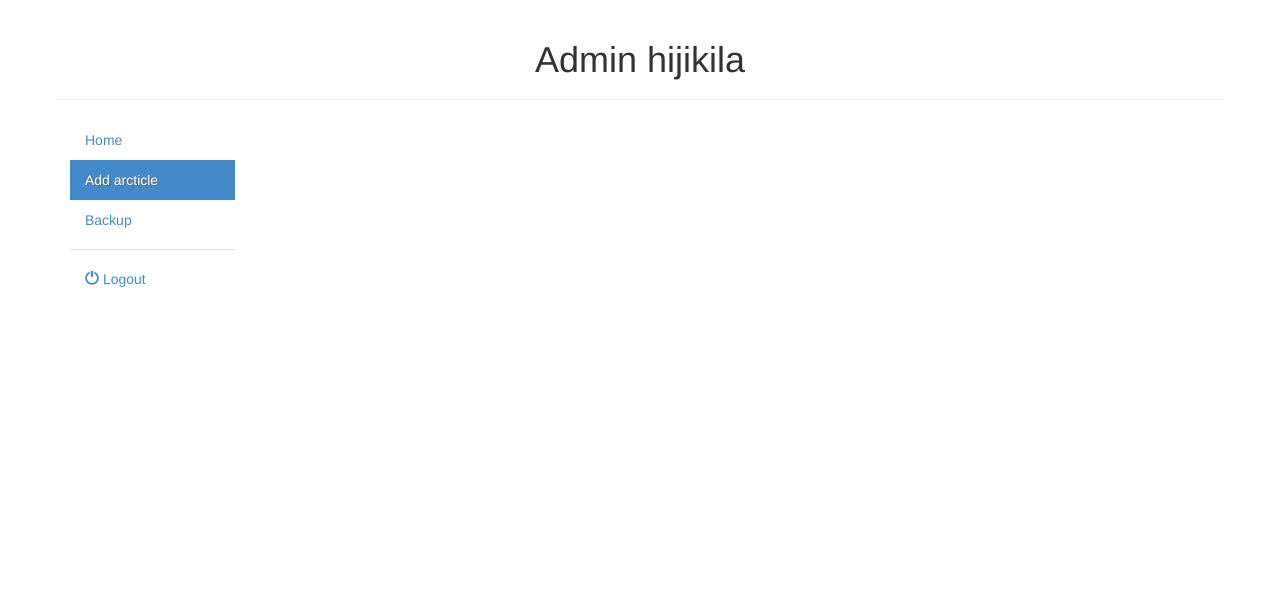
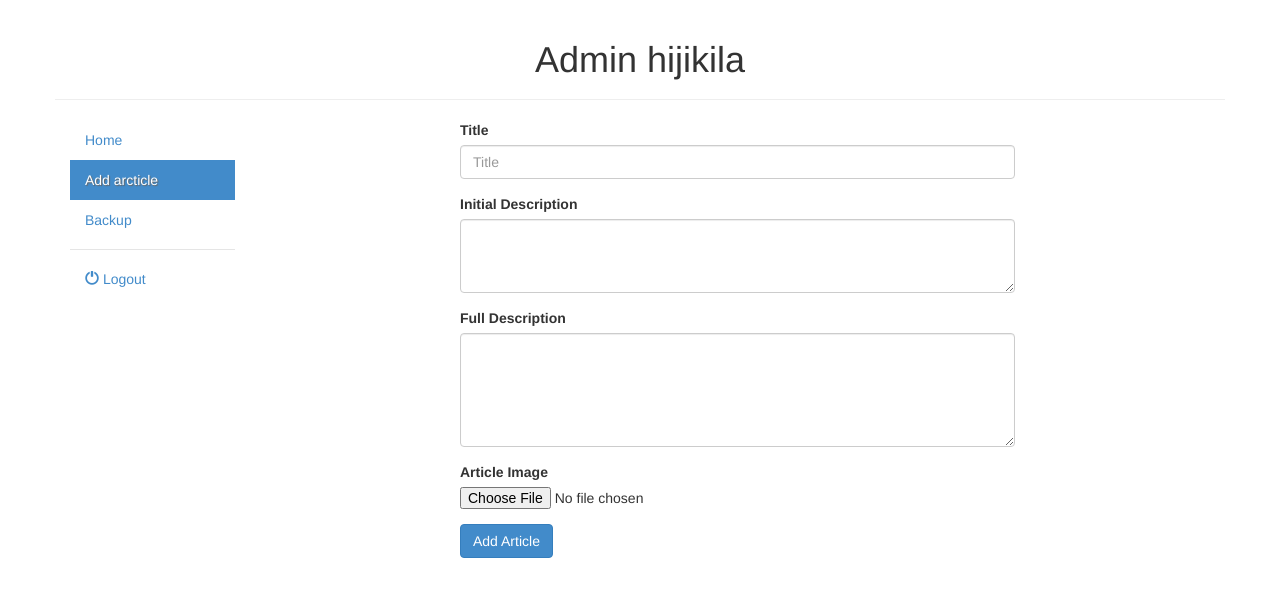
Before and after one commit to eagle0112/SecureDevProcess, a PHP site: page /admin/add.php in a window 1280 px wide. Shown: the top 597 px of the page. Run offline with PHP 8.4, Linux system fonts and the light colour scheme; a user stored in the database is signed in.

Commit message:
admin (add article && backup)

```diff
--- a/admin/add.php
+++ b/admin/add.php
@@ -7,6 +7,7 @@
 </head>
 <body>
 	<div class="container">
+        <div class="row">
             <?php
                 session_start();
                 if (!isset($_SESSION['id'])) {
@@ -15,11 +16,52 @@
                     require '../shared/cnx.php';
                     $page = 'add';
                     include 'includes/menu.php';
+                    extract($_POST);
+                    if (isset($submit)) {
+                        $file=$_FILES['img'];
+                        $target_dir = "/Applications/XAMPP/xamppfiles/htdocs/SecureDevProcess/images/uploads/";
+                        $target_file = $target_dir . basename($file["name"]);
+                        // $today = date("F j, Y g:i a");
+                        $today = date("Y-m-d");
+                        $adminId = $_SESSION['id'];
+                        if (move_uploaded_file($file['tmp_name'], $target_file)) {
+                            $sql="INSERT INTO article (Titre, Description, FullDescr, imgPath, date, IdPoster) VALUES ('$title', '$initDesc', '$fullDesc', '$target_file','$today', $adminId)";
+                            if (mysql_query($sql)) {
+                                 header("location: index.php");
+                           } else {
+                               echo "Error: " . $sql . "<br>" . mysql_error();
+                           }
+                        }
+
+                    }
             ?>
+            <div class="col-md-offset-2 col-md-6 col-sm-6">
+                <form method="post" action="add.php" enctype="multipart/form-data">
+                    <div class="form-group">
+                        <label class="col-form-label" for="title">Title</label>
+                        <input type="text" class="form-control" id="title" placeholder="Title" name="title">
+                    </div>
+                    <div class="form-group">
+                        <label for="desc">Initial Description</label>
+                        <textarea class="form-control" id="desc" rows="3" name="initDesc"></textarea>
+                    </div>
+                    <div class="form-group">
+                        <label for="fullDesc">Full Description</label>
+                        <textarea class="form-control" id="fullDesc" rows="5" name="fullDesc"></textarea>
+                    </div>
+                    <div class="form-group">
+                        <label for="img">Article Image</label>
+                        <input type="file" class="form-control-file" id="img" name="img">
+                    </div>
+                    <button type="submit" class="btn btn-primary" name="submit">Add Article</button>
+                </form>
+            </div>
 
             <?php
                 }
             ?>
         </div>
+
+	</div>
 </body>
 </html>
--- a/admin/includes/menu.php
+++ b/admin/includes/menu.php
@@ -1,4 +1,4 @@
-<div class="row menu">
+<div class="menu">
     <div class="page-header text-center">
         <h1>Admin <?php echo $_SESSION['name']; ?></h1>
     </div>
```
Also changed, not shown: admin/backup.php (+16 -1 lines), images/uploads/Keywords.txt (added, +19 -0 lines), images/uploads/WifiDeny.txt (added, +13 -0 lines), 4 other files. Lines whose indentation alone changed are shown as unchanged.
